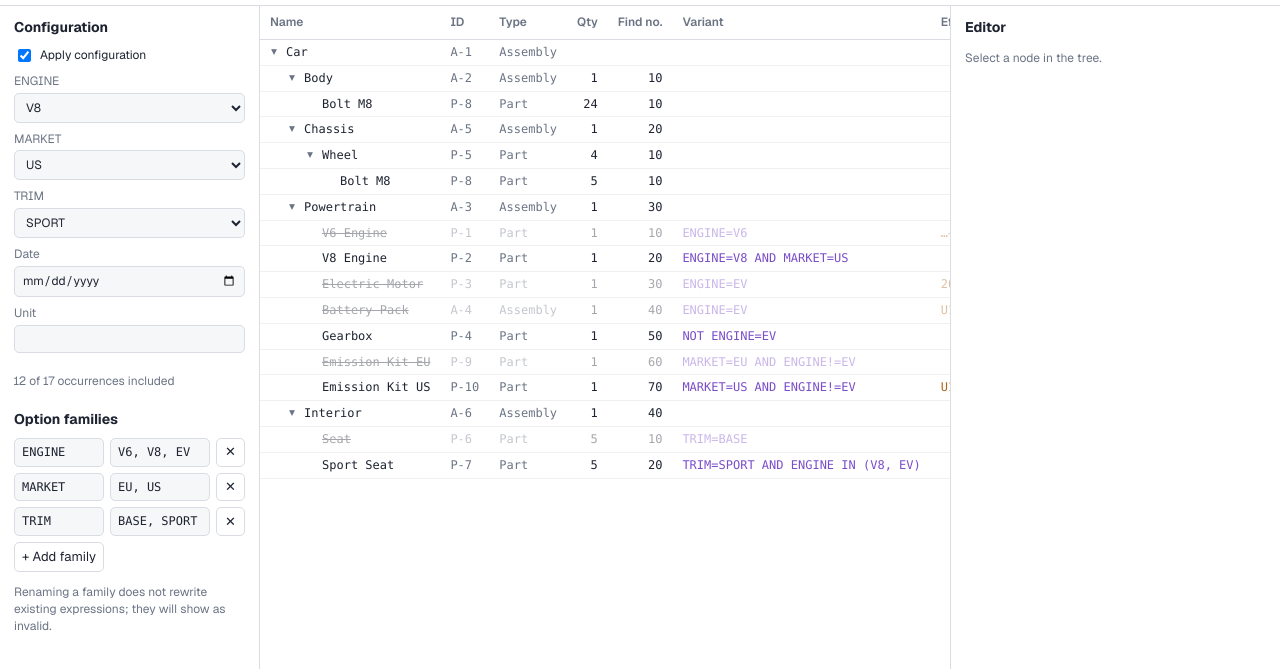
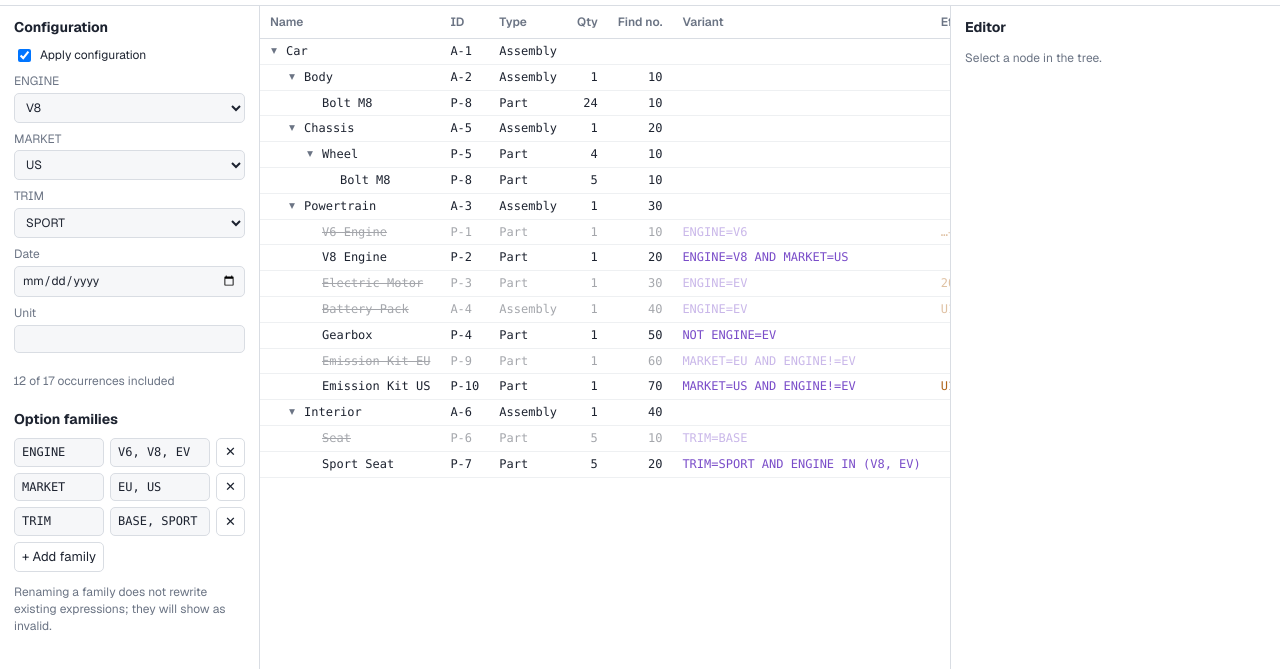
Before and after one commit to SinderC/BOM-Visualizer, a website built with Vite: page index.html in a window 1280 px wide. Shown: the part 41-710 px from the top of the page. Built offline with nearby package versions, Linux system fonts and the light colour scheme; files whose address does not match are found by name.

Commit message:
Match ID and Type colors to Name, keep sticky header line, clip long variant expressions

```diff
--- a/src/styles.css
+++ b/src/styles.css
@@ -212,7 +212,8 @@ body.no-doc #tree .placeholder { display: block; }
   font-size: 12px;
   color: var(--muted);
   padding: 8px 10px;
-  border-bottom: 1px solid var(--border);
+  /* A border would stay behind when the sticky header scrolls (border-collapse); a shadow moves with it. */
+  box-shadow: inset 0 -1px var(--border);
 }
 /* Every column fits its widest cell; an empty filler column takes the leftover width, whichever columns are hidden. */
 .tree-table th, .tree-table td { width: 1%; white-space: nowrap; }
@@ -230,10 +231,10 @@ body.no-doc #tree .placeholder { display: block; }
 .tree-table .twisty { display: inline-block; width: 16px; color: var(--muted); cursor: pointer; text-align: center; margin-right: 4px; font-size: 15px; line-height: 1; }
 .tree-table .twisty.leaf { cursor: default; }
 .tree-table .twisty:hover:not(.leaf) { color: var(--accent); }
-.tree-table td.id { color: var(--muted); }
-.tree-table td.type { color: var(--muted); }
 .tree-table td.num { text-align: right; font-variant-numeric: tabular-nums; }
 .tree-table td.expr { color: var(--expr); }
+/* Table cells ignore max-width, so the expression is clipped in an inner span; the cell's title shows it in full. */
+.tree-table td.expr > span { display: inline-block; max-width: 48ch; overflow: hidden; text-overflow: ellipsis; vertical-align: bottom; }
 .tree-table td.eff { color: var(--eff); }
 .tree-table tr:not(.st-included) td { opacity: var(--excluded); }
 .tree-table tr:not(.st-included) td.name > span:nth-child(2) { text-decoration: line-through; }
--- a/src/ui/tree-table.ts
+++ b/src/ui/tree-table.ts
@@ -180,7 +180,7 @@ function renderRow(occ: Occurrence, depth: number, isCollapsed: boolean, isSelec
     h('td', { className: 'type' }, occ.item.type ?? ''),
     h('td', { className: 'num' }, rel ? String(rel.qty) : ''),
     h('td', { className: 'num' }, rel?.findNo ?? ''),
-    h('td', { className: 'expr', title: rel?.variantExpr ?? '' }, rel?.variantExpr ?? ''),
+    h('td', { className: 'expr', title: rel?.variantExpr ?? '' }, h('span', {}, rel?.variantExpr ?? '')),
     h('td', { className: 'eff' }, eff),
     h('td', { className: 'filler' }),
   );
```
